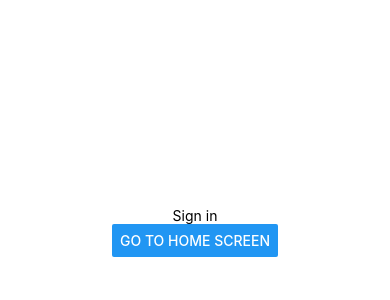
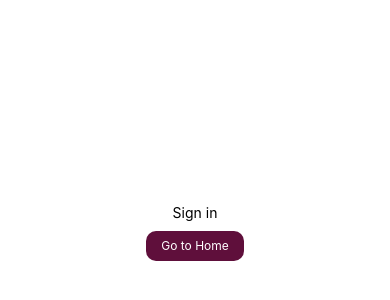
Before and after one commit to dmytrozaporozhets/test-project, a React Native app: screen / in a window 390 px wide. Shown: the part 190-490 px from the top of the page. Built offline with nearby package versions, Linux system fonts and the light colour scheme.

Commit message:
Added Button components.

```diff
--- a/package.json
+++ b/package.json
@@ -20,7 +20,7 @@
     "react-i18next": "^13.5.0",
     "react-native": "0.72.6",
     "react-native-gesture-handler": "~2.12.0",
-    "react-native-reanimated": "^3.6.0",
+    "react-native-reanimated": "~3.3.0",
     "react-native-safe-area-context": "4.6.3",
     "react-native-screens": "~3.22.0"
   },
--- /dev/null
+++ b/src/components/buttons/Button.tsx
@@ -0,0 +1,65 @@
+import { memo } from "react";
+
+import {
+  HandlerButtonSize,
+  HandlerButtonTheme,
+} from "../../theme/helpers/button";
+import { TouchableOpacity, Text, ViewProps } from "react-native";
+import {
+  ButtonSize,
+  ButtonStyleType,
+  ButtonType,
+} from "../../types/components/button";
+
+interface ButtonProps {
+  onPress: (data?: null | object) => void;
+  title: string;
+  disabled?: boolean;
+  style?: object;
+  type?: ButtonType | string;
+  size?: ButtonSize | string;
+}
+
+const ButtonStyle: ButtonStyleType = {
+  container: {
+    flexDirection: "row",
+    alignItems: "center",
+    justifyContent: "center",
+    borderRadius: 10,
+  },
+  text: {
+    fontWeight: 700,
+    textAlign: "center",
+  },
+};
+
+export const Button = memo(
+  ({ onPress, title, disabled = false, type, size, style }: ButtonProps) => {
+    const { titleColor, bg, bw, bc } = HandlerButtonTheme({
+      type,
+      disabled,
+    });
+    const { containerStyle, textStyle } = HandlerButtonSize(size);
+
+    return (
+      <TouchableOpacity
+        style={
+          [
+            ButtonStyle.container,
+            containerStyle,
+            {
+              backgroundColor: bg,
+              borderWidth: bw,
+              borderColor: bc,
+            },
+            style,
+          ] as ViewProps
+        }
+        onPress={onPress}
+        disabled={disabled}
+      >
+        <Text style={[textStyle, { color: titleColor }]}>{title}</Text>
+      </TouchableOpacity>
+    );
+  },
+);
--- a/src/components/index.tsx
+++ b/src/components/index.tsx
@@ -1 +1,2 @@
 export * from "./main/ScreenView";
+export * from "./buttons/Button";
--- a/src/contants/enum.tsx
+++ b/src/contants/enum.tsx
@@ -2,3 +2,22 @@ export const languageEnum: { UA: string; EN: string } = {
   UA: "Українська",
   EN: "English",
 };
+
+export const contentSize = {
+  XS: "xs",
+  S: "s",
+  M: "m",
+  L: "l",
+  XL: "xl",
+  XXL: "xxl",
+};
+
+export const schemaType = {
+  PRIMARY: "primary",
+  SECONDARY: "secondary",
+  DANGER: "danger",
+  DARK: "dark",
+  LIGHT: "light",
+  OUTLINE_DARK: "outline-dark",
+  OUTLINE_WHITE: "outline-white",
+};
--- a/src/screens/SignIn.tsx
+++ b/src/screens/SignIn.tsx
@@ -1,9 +1,11 @@
 import { memo } from "react";
-import { Button, StyleSheet, Text, View } from "react-native";
+import { StyleSheet, Text, View } from "react-native";
 import { Routes } from "../navigation/Routes";
 import { useNavigation } from "@react-navigation/native";
 import { RootStackParamList } from "../navigation/ParamsList";
 import { TranslationProps, useTranslation } from "react-i18next";
+import { Button } from "../components";
+import { contentSize } from "../contants/enum";
 
 const SignIn = memo(() => {
   const { navigate } = useNavigation<RootStackParamList>();
@@ -11,7 +13,12 @@ const SignIn = memo(() => {
   return (
     <View style={styles.container}>
       <Text>{t("sigIn")}</Text>
-      <Button title="Go to Home screen" onPress={() => navigate(Routes.HOME)} />
+      <Button
+        title="Go to Home"
+        onPress={() => navigate(Routes.HOME)}
+        size={contentSize.XS}
+        style={{ marginTop: 10 }}
+      />
     </View>
   );
 });
--- /dev/null
+++ b/src/theme/helpers/button.tsx
@@ -0,0 +1,102 @@
+import { contentSize, schemaType } from "../../contants/enum";
+import { ButtonSizeType, ButtonType } from "../../types/components/button";
+import { Colors } from "../Colors";
+
+export const HandlerButtonTheme = (props: {
+  type?: ButtonType | string | undefined;
+  disabled?: boolean;
+}) => {
+  const { type, disabled } = props;
+
+  if (disabled) {
+    return {
+      bg: Colors.greyness[200],
+      titleColor: Colors.neutrals.white,
+    };
+  }
+  switch (type) {
+    case schemaType.PRIMARY:
+      return {
+        bg: Colors.primary[500],
+        titleColor: Colors.neutrals.white,
+      };
+    case schemaType.SECONDARY:
+      return {
+        bg: Colors.secondary[500],
+        titleColor: Colors.neutrals.white,
+      };
+    case schemaType.LIGHT:
+      return {
+        bg: Colors.neutrals.white,
+        titleColor: Colors.neutrals[600],
+      };
+    case schemaType.DARK:
+      return {
+        bg: Colors.neutrals[500],
+        titleColor: Colors.neutrals.white,
+      };
+    case schemaType.DANGER:
+      return {
+        bg: Colors.danger[500],
+        titleColor: Colors.neutrals.white,
+      };
+    case schemaType.OUTLINE_DARK:
+      return {
+        bg: Colors.neutrals[600],
+        titleColor: Colors.neutrals.white,
+        bc: Colors.neutrals.white,
+        bw: 1,
+      };
+    default:
+      return {
+        bg: Colors.primary[500],
+        titleColor: Colors.neutrals.white,
+      };
+  }
+};
+
+const buttonStyle: ButtonSizeType = {
+  xs: {
+    containerStyle: { height: 30, width: "25%" },
+    textStyle: { fontSize: 12 },
+  },
+  s: {
+    containerStyle: { height: 40, width: "40%" },
+    textStyle: { fontSize: 13 },
+  },
+  m: {
+    containerStyle: { height: 40, width: "45%" },
+    textStyle: { fontSize: 13 },
+  },
+  l: {
+    containerStyle: { height: 40, width: "50%" },
+    textStyle: { fontSize: 14 },
+  },
+  xl: {
+    containerStyle: { height: 40, width: "75%" },
+    textStyle: { fontSize: 16 },
+  },
+  xxl: {
+    containerStyle: { height: 50, width: "100%" },
+    textStyle: { fontSize: 18 },
+  },
+};
+
+export const HandlerButtonSize = (size?: string | undefined) => {
+  switch (size) {
+    case contentSize.XS:
+      return buttonStyle.xs;
+    case contentSize.S:
+      return buttonStyle.s;
+    case contentSize.M:
+      return buttonStyle.m;
+    case contentSize.L:
+      return buttonStyle.l;
+    case contentSize.XL:
+      return buttonStyle.xl;
+    case contentSize.XXL:
+      return buttonStyle.xxl;
+    default:
+      return buttonStyle.xxl;
+  }
+};
--- /dev/null
+++ b/src/types/components/button.ts
@@ -0,0 +1,34 @@
+export type ButtonType =
+  | "primary"
+  | "secondary"
+  | "light"
+  | "dark"
+  | "danger"
+  | "outline-dark"
+  | "outline-light";
+
+export type ButtonSize = "xs" | "s" | "m" | "l" | "xl" | "xxl";
+
+export type ButtonStyleType = {
+  container: {
+    alignItems?: string;
+    borderRadius?: number;
+    flexDirection?: string;
+    justifyContent?: string;
+  };
+  text: { textAlign?: string; fontWeight?: number };
+};
+
+export type SizeType = {
+  containerStyle: { width: string; height: number };
+  textStyle: { fontSize: number };
+};
+
+export type ButtonSizeType = {
+  xs: SizeType;
+  s: SizeType;
+  m: SizeType;
+  l: SizeType;
+  xl: SizeType;
+  xxl: SizeType;
+};
```
